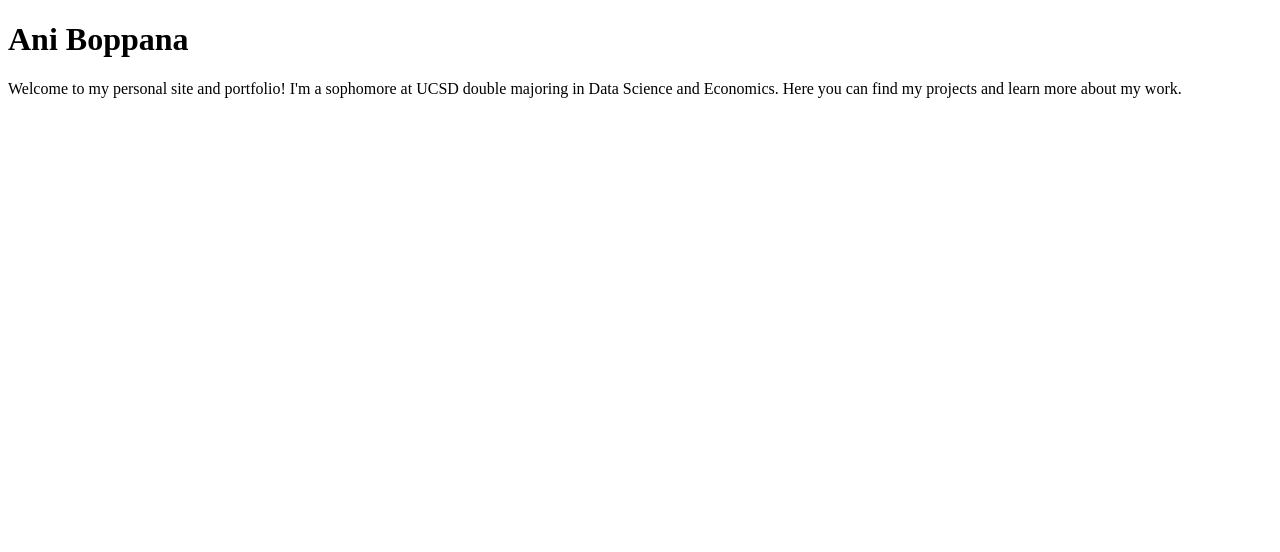
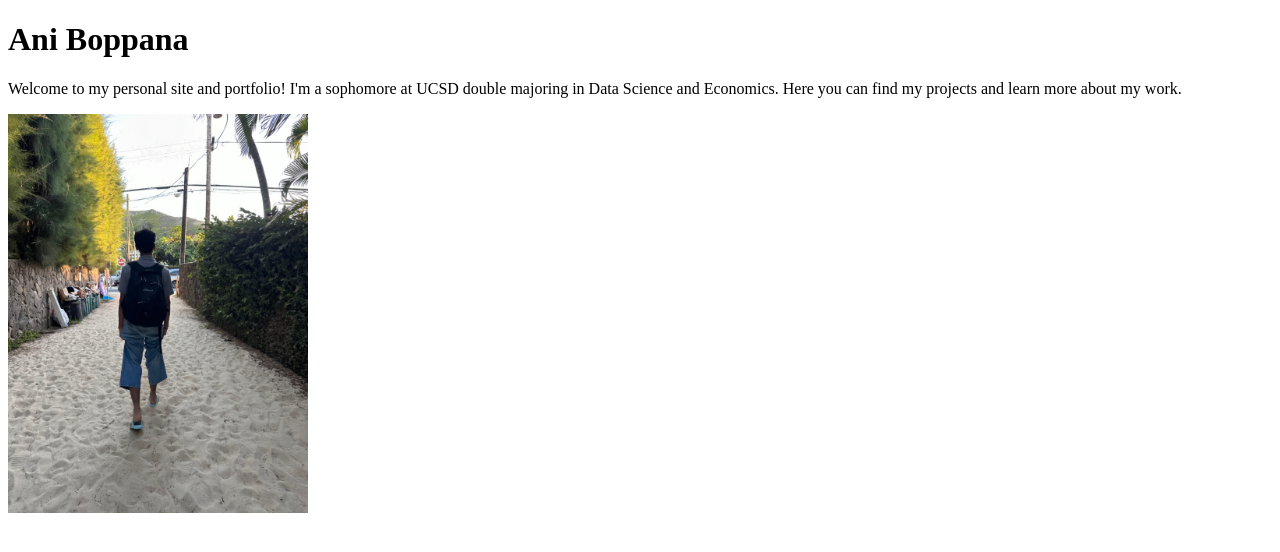
Before and after one commit to AniBoppana/portfolio, a plain HTML site: page index.html in a window 1280 px wide. Drawn offline with Linux system fonts and the light colour scheme; files whose address does not match are found by name.

Commit message:
added image

```diff
--- a/index.html
+++ b/index.html
@@ -6,6 +6,7 @@
     <title>Ani Boppana: Personal Site and Portfolio</title>
     <h1>Ani Boppana</h1>
     <p>Welcome to my personal site and portfolio! I'm a sophomore at UCSD double majoring in Data Science and Economics. Here you can find my projects and learn more about my work.</p>
+    <img src="/Users/ani/Documents/GitHub/portfolio/images/meinhawaii.jpeg" alt="A picture of me in Hawaii" width="300">
 </head>
 <body>
 
```
Also changed, not shown: images/meinhawaii.jpeg (added).
